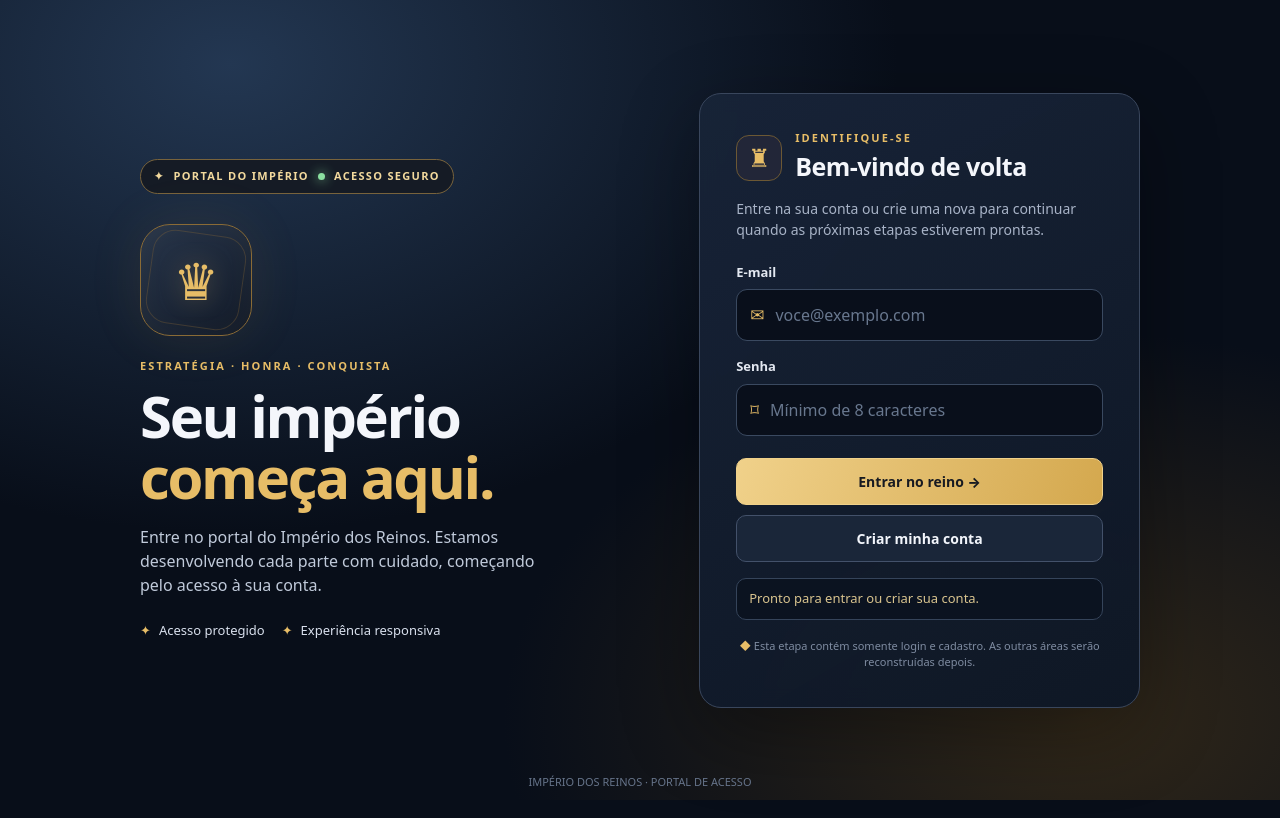
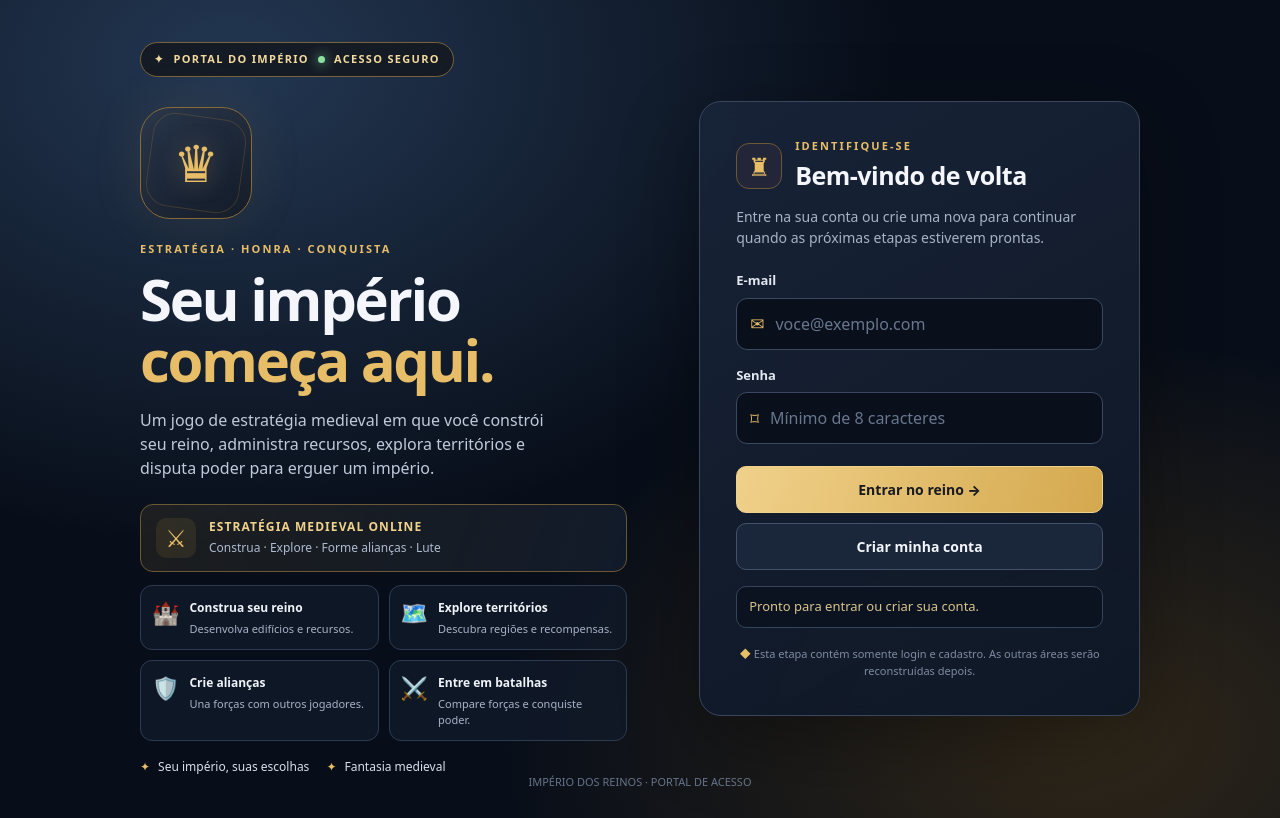
Before and after one commit to NANDOBRTV/rpg-online, a website: page index.html in a window 1280 px wide. Drawn offline with nearby package versions, Linux system fonts and the light colour scheme.

Commit message:
Mostra o gênero e os recursos do jogo na tela de login

```diff
--- a/index.html
+++ b/index.html
@@ -2,7 +2,7 @@
 <html lang="pt-BR">
 <head>
 <meta charset="utf-8"><meta name="viewport" content="width=device-width,initial-scale=1"><meta name="theme-color" content="#0b1220">
-<meta name="description" content="Portal de acesso do Império dos Reinos.">
+<meta name="description" content="Império dos Reinos: jogo de estratégia medieval com construção de reino, exploração, alianças e batalhas.">
 <title>Entrar • Império dos Reinos</title>
 <style>
 :root{color-scheme:dark;--bg:#080e19;--panel:#111b2b;--gold:#e7bd67;--muted:#a8b3c7;--line:#2a3850;--text:#f4f6fb}
@@ -10,11 +10,12 @@
 .login-layout{width:min(100%,1000px);display:grid;grid-template-columns:1.05fr .95fr;gap:clamp(25px,6vw,72px);align-items:center}
 .brand{padding:20px 0}.badge{display:inline-flex;align-items:center;gap:9px;border:1px solid #78633c;background:#151b25;border-radius:999px;padding:8px 13px;color:#f2d99d;font-size:11px;font-weight:800;letter-spacing:.12em}.dot{width:7px;height:7px;border-radius:50%;background:#8be0a0;box-shadow:0 0 12px #8be0a0}
 .emblem{width:112px;height:112px;margin:30px 0 22px;border:1px solid #8a6b36;border-radius:30px;display:grid;place-items:center;position:relative;background:linear-gradient(145deg,#28364b,#121a28);box-shadow:0 0 55px #d9a74419,inset 0 0 28px #d9a7440b}.emblem:before{content:"";position:absolute;inset:8px;border:1px solid #8a6b3655;border-radius:23px;transform:rotate(8deg)}.crown{font-size:51px;color:var(--gold);text-shadow:0 0 24px #e7bd6744}
-.eyebrow{color:var(--gold);text-transform:uppercase;letter-spacing:.19em;font-size:11px;font-weight:800}h1{font-size:clamp(38px,5vw,58px);line-height:1.05;letter-spacing:-.04em;margin:12px 0 17px}h1 span{color:var(--gold)}.lead{max-width:430px;color:#c0cada;margin:0}.perks{display:flex;gap:17px;flex-wrap:wrap;margin-top:24px;color:#d9e0ed;font-size:13px}.perks span:before{content:"✦";color:var(--gold);margin-right:8px}
+.eyebrow{color:var(--gold);text-transform:uppercase;letter-spacing:.19em;font-size:11px;font-weight:800}h1{font-size:clamp(38px,5vw,58px);line-height:1.05;letter-spacing:-.04em;margin:12px 0 17px}h1 span{color:var(--gold)}.lead{max-width:430px;color:#c0cada;margin:0}.game-type{display:flex;align-items:center;gap:13px;margin-top:24px;padding:13px 15px;border:1px solid #6c5834;border-radius:13px;background:linear-gradient(110deg,#d5a94b18,#121b2a)}.genre-icon{width:40px;height:40px;display:grid;place-items:center;border-radius:10px;background:#d9ad4b1a;color:var(--gold);font-size:24px}.game-type strong{display:block;font-size:12px;letter-spacing:.09em;color:#f1d28b}.game-type small{display:block;margin-top:3px;color:#aebbd0;font-size:12px}
+.feature-grid{display:grid;grid-template-columns:1fr 1fr;gap:10px;margin-top:13px}.feature-card{display:flex;align-items:flex-start;gap:10px;padding:13px 11px;border:1px solid #2d3b51;border-radius:12px;background:#111b2bba;min-width:0}.feature-card>span{font-size:22px;line-height:1.25}.feature-card strong{display:block;font-size:12px;color:#f0f3f8}.feature-card small{display:block;font-size:11px;line-height:1.4;color:#a8b3c7;margin-top:4px}.perks{display:flex;gap:17px;flex-wrap:wrap;margin-top:17px;color:#d9e0ed;font-size:12px}.perks span:before{content:"✦";color:var(--gold);margin-right:8px}
 .panel{background:linear-gradient(150deg,#182438f5,#0e1726f7);border:1px solid #39465c;border-radius:22px;padding:clamp(22px,4vw,36px);box-shadow:0 24px 80px #0005;backdrop-filter:blur(10px)}.panel-head{display:flex;align-items:center;gap:13px;margin-bottom:12px}.mini-emblem{width:46px;height:46px;display:grid;place-items:center;border-radius:13px;border:1px solid #6c5834;color:var(--gold);font-size:25px;background:#222638}h2{font-size:25px;margin:2px 0 0;letter-spacing:-.02em}.intro{color:var(--muted);font-size:14px;margin:12px 0 23px}
 label{display:block;font-size:13px;font-weight:700;color:#e3e8f1;margin:16px 0 7px}.input-wrap{display:flex;align-items:center;gap:11px;border:1px solid #3a4960;background:#090f1b;border-radius:11px;padding:0 13px;transition:border .2s,box-shadow .2s}.input-wrap:focus-within{border-color:var(--gold);box-shadow:0 0 0 3px #e7bd671b}.input-wrap span{color:var(--gold);font-size:17px}input{width:100%;min-width:0;border:0;outline:0;background:transparent;color:var(--text);font:inherit;padding:13px 0}input::placeholder{color:#68778e}
 .actions{display:grid;gap:10px;margin-top:22px}button{min-height:47px;border-radius:10px;padding:12px 15px;font:inherit;font-size:14px;font-weight:800;cursor:pointer;transition:transform .15s,opacity .15s,border-color .15s}button:hover{transform:translateY(-1px)}button:disabled{opacity:.55;cursor:wait;transform:none}.primary{background:linear-gradient(110deg,#f0d18a,#d4a84e);color:#171a21;border:1px solid #f0d18a}.secondary{background:#1a2639;border:1px solid #43516a;color:#f2f5fb}.logout{background:transparent;border:1px solid #5b687d;color:#d8dfeb}.status{min-height:42px;margin-top:16px;border:1px solid #35445a;border-radius:10px;padding:10px 12px;color:#d9c48e;background:#0b1320;font-size:13px;overflow-wrap:anywhere}.status.good{color:#a6edb4;border-color:#315d43}.status.error{color:#ffaaaa;border-color:#754040}.footnote{margin:18px 0 0;text-align:center;color:#7f8ca1;font-size:11px}.footnote span{color:var(--gold)}footer{position:fixed;bottom:10px;color:#66748a;font-size:11px;text-align:center}
-[hidden]{display:none!important}@media(max-width:740px){body{padding:20px 15px 35px;align-items:start}.login-layout{grid-template-columns:1fr;gap:24px;max-width:460px}.brand{padding:10px 0 0}.emblem{width:76px;height:76px;margin:18px 0}.crown{font-size:36px}.emblem:before{inset:5px;border-radius:20px}h1{font-size:38px;margin:10px 0}.lead{font-size:14px}.perks{margin-top:15px;gap:8px 15px}.panel{padding:23px}.panel h2{font-size:23px}footer{position:static;margin-top:20px}}
+[hidden]{display:none!important}@media(max-width:740px){body{padding:20px 15px 35px;align-items:start}.login-layout{grid-template-columns:1fr;gap:24px;max-width:460px}.brand{padding:10px 0 0}.emblem{width:76px;height:76px;margin:18px 0}.crown{font-size:36px}.emblem:before{inset:5px;border-radius:20px}h1{font-size:38px;margin:10px 0}.lead{font-size:14px}.game-type{margin-top:17px}.feature-grid{gap:8px}.feature-card{padding:11px 9px}.feature-card>span{font-size:20px}.feature-card strong{font-size:11px}.feature-card small{font-size:10px}.perks{margin-top:13px;gap:8px 15px}.panel{padding:23px}.panel h2{font-size:23px}footer{position:static;margin-top:20px}}
 @media(prefers-reduced-motion:reduce){*,*:before,*:after{transition:none!important;scroll-behavior:auto!important}}
 </style>
 <script src="https://cdn.jsdelivr.net/npm/@supabase/supabase-js@2"></script>
@@ -26,8 +27,15 @@ label{display:block;font-size:13px;font-weight:700;color:#e3e8f1;margin:16px 0 7
 <div class="emblem" aria-hidden="true"><span class="crown">♛</span></div>
 <div class="eyebrow">Estratégia · Honra · Conquista</div>
 <h1>Seu império<br><span>começa aqui.</span></h1>
-<p class="lead">Entre no portal do Império dos Reinos. Estamos desenvolvendo cada parte com cuidado, começando pelo acesso à sua conta.</p>
-<div class="perks"><span>Acesso protegido</span><span>Experiência responsiva</span></div>
+<p class="lead">Um jogo de estratégia medieval em que você constrói seu reino, administra recursos, explora territórios e disputa poder para erguer um império.</p>
+<div class="game-type"><span class="genre-icon" aria-hidden="true">⚔</span><div><strong>ESTRATÉGIA MEDIEVAL ONLINE</strong><small>Construa · Explore · Forme alianças · Lute</small></div></div>
+<div class="feature-grid" aria-label="Características do jogo">
+<div class="feature-card"><span aria-hidden="true">🏰</span><div><strong>Construa seu reino</strong><small>Desenvolva edifícios e recursos.</small></div></div>
+<div class="feature-card"><span aria-hidden="true">🗺️</span><div><strong>Explore territórios</strong><small>Descubra regiões e recompensas.</small></div></div>
+<div class="feature-card"><span aria-hidden="true">🛡️</span><div><strong>Crie alianças</strong><small>Una forças com outros jogadores.</small></div></div>
+<div class="feature-card"><span aria-hidden="true">⚔️</span><div><strong>Entre em batalhas</strong><small>Compare forças e conquiste poder.</small></div></div>
+</div>
+<div class="perks"><span>Seu império, suas escolhas</span><span>Fantasia medieval</span></div>
 </section>
 <section class="panel" aria-labelledby="loginTitle">
 <div class="panel-head"><div class="mini-emblem" aria-hidden="true">♜</div><div><div class="eyebrow">Identifique-se</div><h2 id="loginTitle">Bem-vindo de volta</h2></div></div>
```
